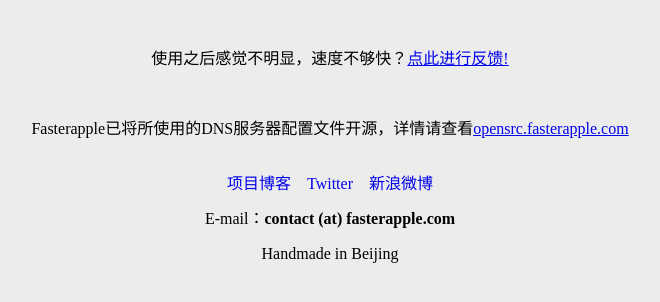
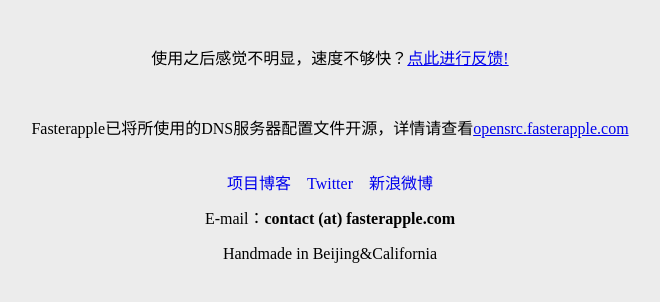
Before and after one commit to FasterApple/fasterapple.com, a plain HTML site: page index.html in a window 1280 px wide. Shown: the part 458-760 px from the top of the page, without its empty margins (310-970 px from the left). Drawn offline with Linux system fonts and the light colour scheme.

Commit message:
change page foot

```diff
--- a/index.html
+++ b/index.html
@@ -34,7 +34,7 @@
   <br>
   <a target="_blank" href="http://fasterappleblog.sinaapp.com"  style="text-decoration:none;">项目博客</a>&nbsp;&nbsp;&nbsp;&nbsp;<a target="_blank" href="http://twitter.com/FasterApple" style="text-decoration:none;">Twitter</a>&nbsp;&nbsp;&nbsp;&nbsp;<a target="_blank" href="http://weibo.com/fasterapple" style="text-decoration:none;">新浪微博</a>
     <p>E-mail：<strong>c<!-- No Spam! -->o<!-- No Spam! -->n<!-- No Spam! -->t<!-- No Spam! -->a<!-- No Spam! -->c<!-- No Spam! -->t (a<!-- No Spam! -->t) fasterapple<!-- No Spam! -->.com</strong></p>
-    <p>Handmade in Beijing</p>
+    <p>Handmade in Beijing&California</p>
   </body>
 
 <div style="display:none;">
```
